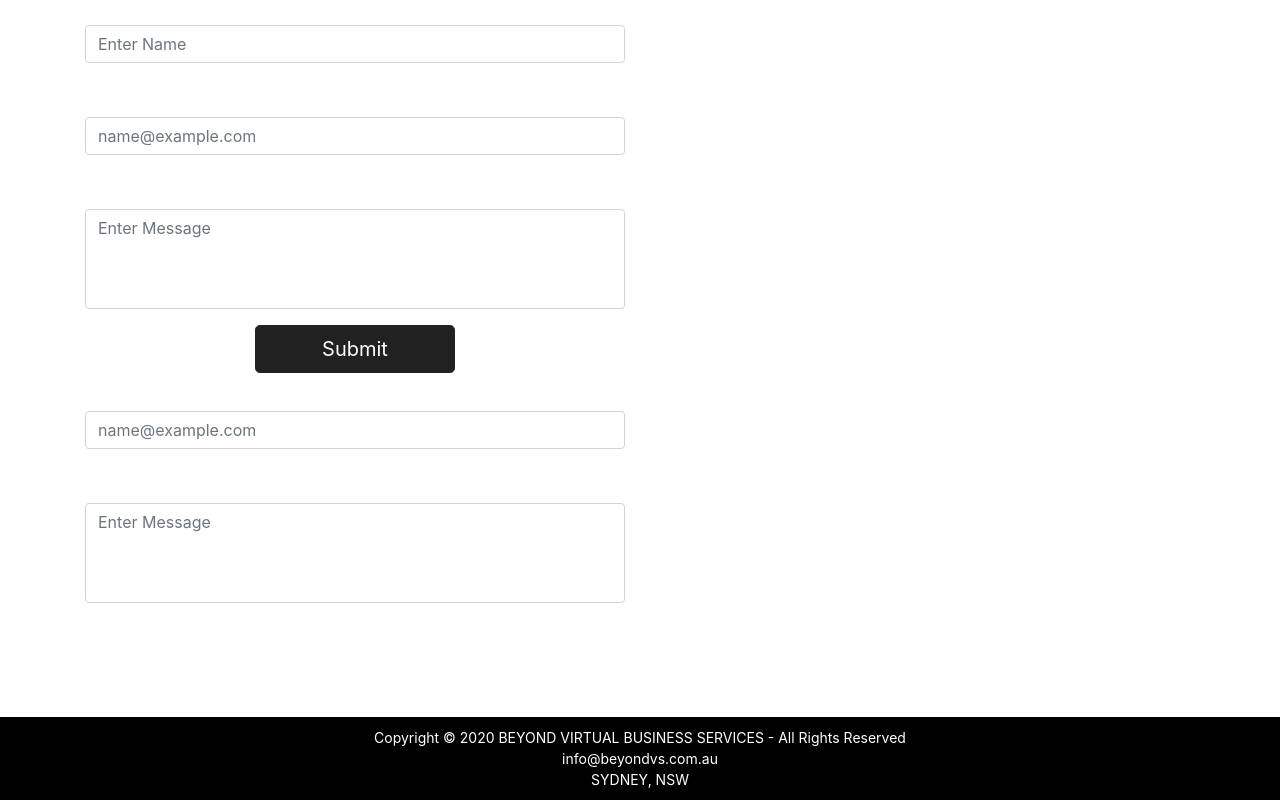
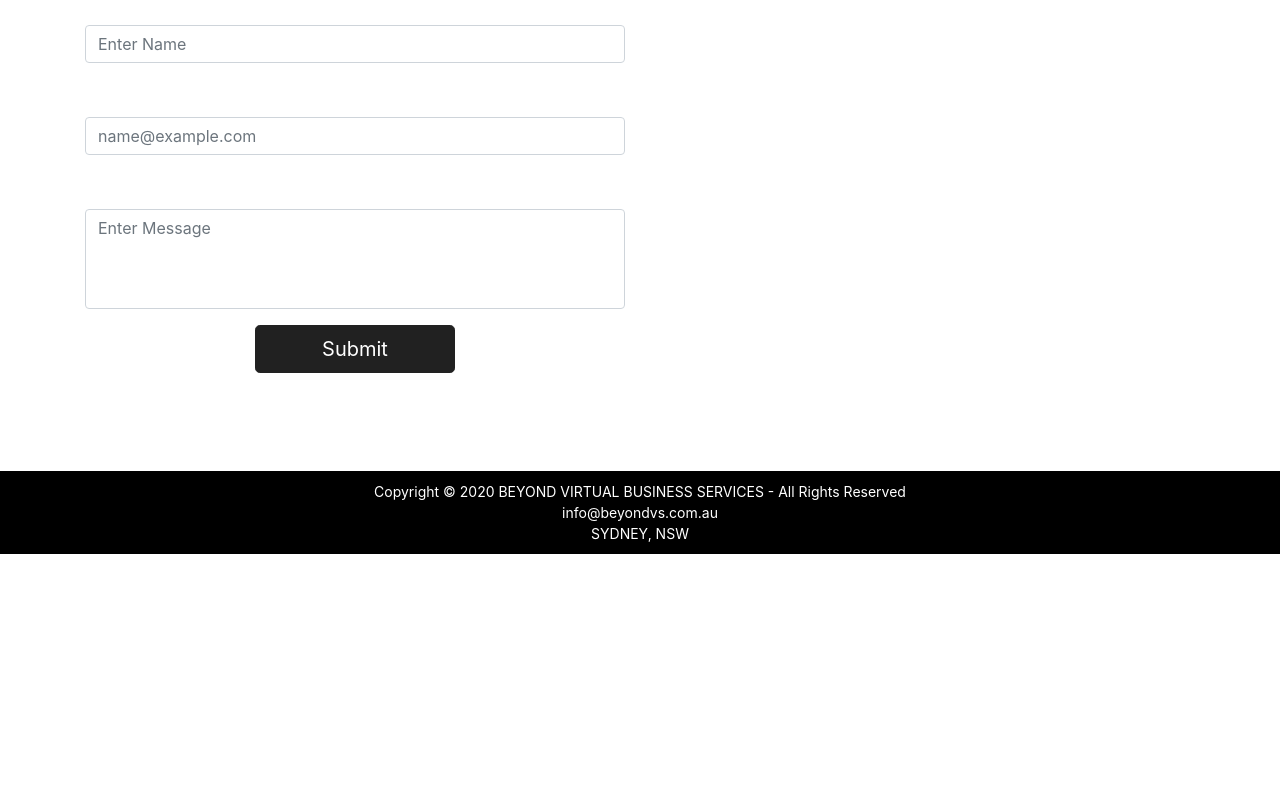
Before and after one commit to pozengineer/beyondVSWebsite, a React (Create React App) app in the folder client/: page / in a window 1280 px wide. Shown: the part 8325-9125 px from the top of the page. After the commit the page ends 8879 px from the top, so only its background shows below. Built offline with nearby package versions, Linux system fonts and the light colour scheme.

Commit message:
remove duplicate contact input fields

```diff
--- a/client/src/components/pages/ContactUs/contactUs.js
+++ b/client/src/components/pages/ContactUs/contactUs.js
@@ -104,30 +104,6 @@ class ContactUs extends Component {
                                     Submit
                                 </button>
                             </form>
-                            <Form>
-                                <Form.Group controlId="exampleForm.ControlInput1">
-                                    <Form.Label>Email Address</Form.Label>
-                                    <Form.Control
-                                    type="email"
-                                    placeholder="name@example.com"
-                                    />
-                                </Form.Group>
-
-                                <Form.Group controlId="exampleForm.ControlTextarea1">
-                                    <Form.Label>Example Textarea</Form.Label>
-                                    <Form.Control
-                                    as="textarea"
-                                    rows="3"
-                                    refs='inputMessage'
-                                    className='form-control'
-                                    name='inputMessage'
-                                    placeholder='Enter Message'
-                                    value={this.state.inputMessage}
-                                    onChange={this.onChange}
-                                    />
-                                    <span style={{ color: "red" }}>{this.state.errors["inputMessage"]}</span>
-                                </Form.Group>
-                            </Form>
                         </div>
                     </Row>
                     <Row>
```
